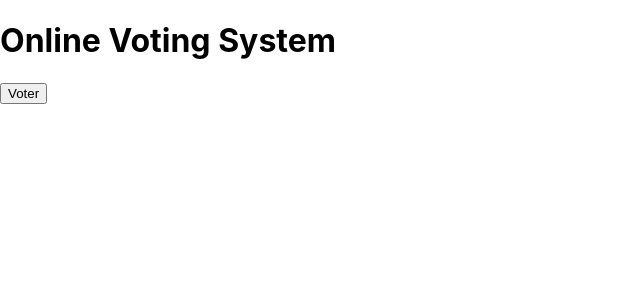
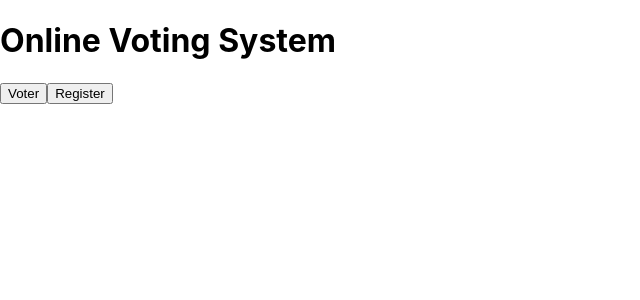
Before and after one commit to patilsakshi23/Online_Voting_System, a React (Create React App) app: page / in a window 1280 px wide. Shown: the top 300 px of the page, without its empty margins (0-640 px from the left). Built offline with nearby package versions, Linux system fonts and the light colour scheme.

Commit message:
add register button

```diff
--- a/src/Components/Home.js
+++ b/src/Components/Home.js
@@ -8,6 +8,7 @@ const Home = () => {
     <div>
       <h1>Online Voting System</h1>
       <button onClick={() => navigate("/voter")}>Voter</button>
+      <button onClick={() => navigate("/register")}>Register</button>
     </div>
   );
 };
```
